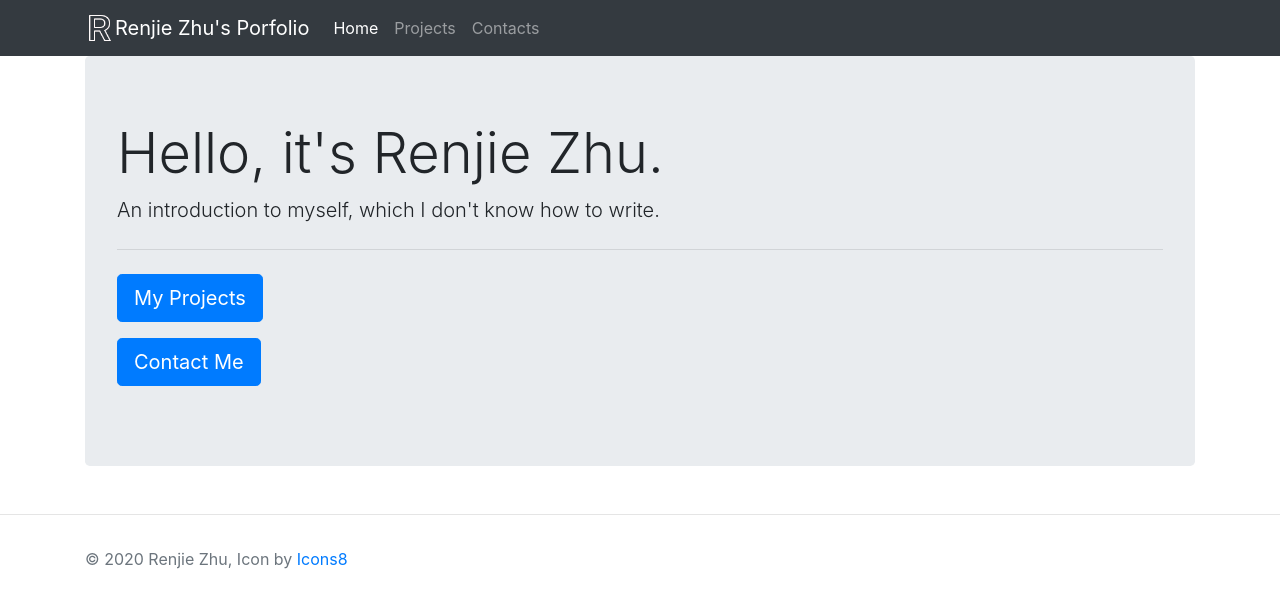
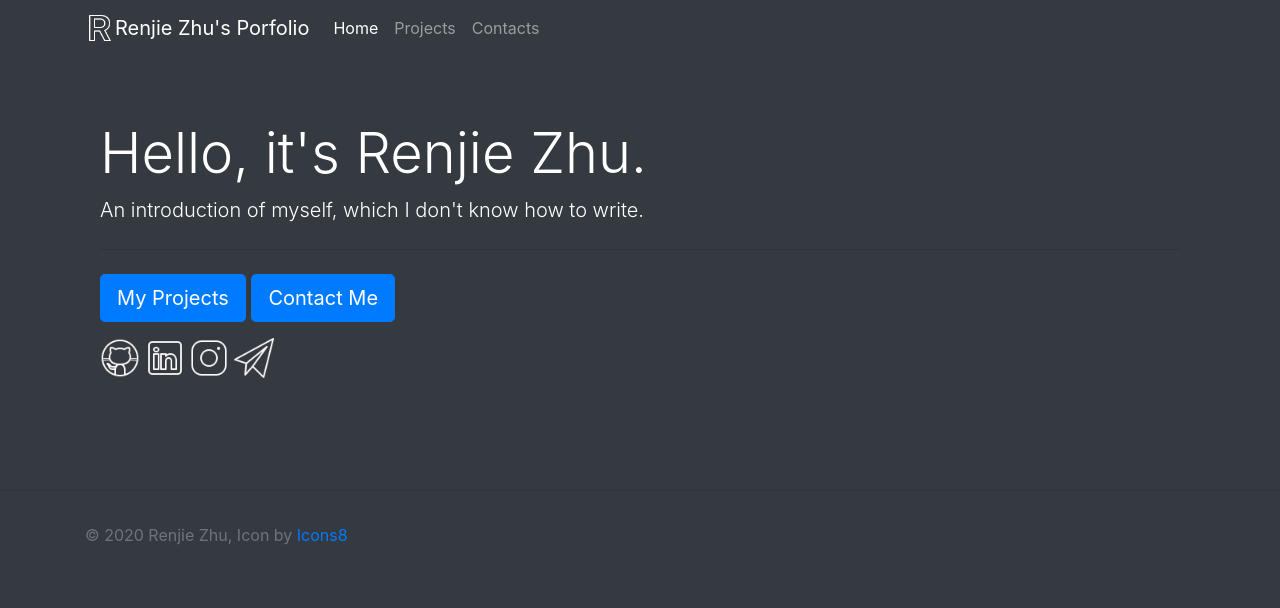
Before and after one commit to renjiezhu/django_portfolio, a Django app: page / in a window 1280 px wide. Shown: the top 608 px of the page. Run offline with Django 3.2, Linux system fonts and the light colour scheme; some libraries are stand-ins or nearby versions.

Commit message:
style modification

```diff
--- a/portfolio/templates/portfolio/base.html
+++ b/portfolio/templates/portfolio/base.html
@@ -21,7 +21,7 @@
 
 </head>
 
-<body>
+<body class='bg-dark'>
 
     {% include 'portfolio/navbar.html' %}
 
--- a/portfolio/templates/portfolio/experience.html
+++ b/portfolio/templates/portfolio/experience.html
@@ -3,7 +3,7 @@
 {% block content %}
 
 <h3 class="text-center text-uppercase my-4">Professional Experience</h3>
-<br>
+
 {% for work in work_exp %}
     <div class="card">
         <div class="card-body">
@@ -24,7 +24,7 @@
 {% endfor %}
 
 <h3 class="text-center text-uppercase my-4">Education</h3>
-<br>
+
 {% for edu in education %}
     <div class="card">
         <div class="card-body">
@@ -45,7 +45,7 @@
 {% endfor %}
 
 <h3 class="text-center text-uppercase my-4">Projects</h3>
-<br>
+
 {% for proj in proj_exp %}
     <div class="card">
         <div class="card-body">
--- a/portfolio/templates/portfolio/index.html
+++ b/portfolio/templates/portfolio/index.html
@@ -1,16 +1,29 @@
 {% extends 'portfolio/base.html' %}
+{% load static %}
 
 
 {% block content %}
-    <div class="jumbotron">
-    <h1 class="display-4">Hello, it's Renjie Zhu.</h1>
-    <p class="lead">An introduction to myself, which I don't know how to write.</p>
-    <hr class="my-4">
-    <p class="lead">
-        <a href="{% url 'portfolio_project_page' %}" class="btn btn-primary btn-lg">My Projects</a>
-    </p>
-    <p class="lead">
-        <a href="{% url 'portfolio_contact_page' %}" class="btn btn-primary btn-lg">Contact Me</a>
-    </p>
+<div class="jumbotron jumbotron-fluid bg-dark">
+    <div class="container">
+        <h1 class="display-4 text-white">Hello, it's Renjie Zhu.</h1>
+        <p class="lead text-white">An introduction of myself, which I don't know how to write.</p>
+        <hr class="my-4">
+        <p class="lead">
+            <a href="{% url 'portfolio_project_page' %}" class="btn btn-primary btn-lg">My Projects</a>
+            <a href="{% url 'portfolio_contact_page' %}" class="btn btn-primary btn-lg">Contact Me</a>
+        </p>
+        <a href="http://github.com/renjiezhu">
+            <img src="{% static 'images/icons8-github-50.png' %}" alt="github" height="40px" weight="40px">
+        </a>
+        <a href="http://linkedin.com/in/renjie-zhu">
+            <img src="{% static 'images/icons8-linkedin-50.png' %}" alt="linkedin" height="40px" weight="40px">
+        </a>
+        <a href="http://instagram.com/quqiamdd">
+            <img src="{% static 'images/icons8-instagram-50.png' %}" alt="instagram" height="40px" weight="40px">
+        </a>
+        <a href="mailto:renjie.j.zhu@gmail.com">
+            <img src="{% static 'images/icons8-paper-plane-50.png' %}" alt="email" height="40px" weight="40px">
+        </a>
     </div>
+</div>
 {% endblock content %}
```
Also changed, not shown: portfolio/templates/portfolio/contacts.html (+16 -1 lines).
